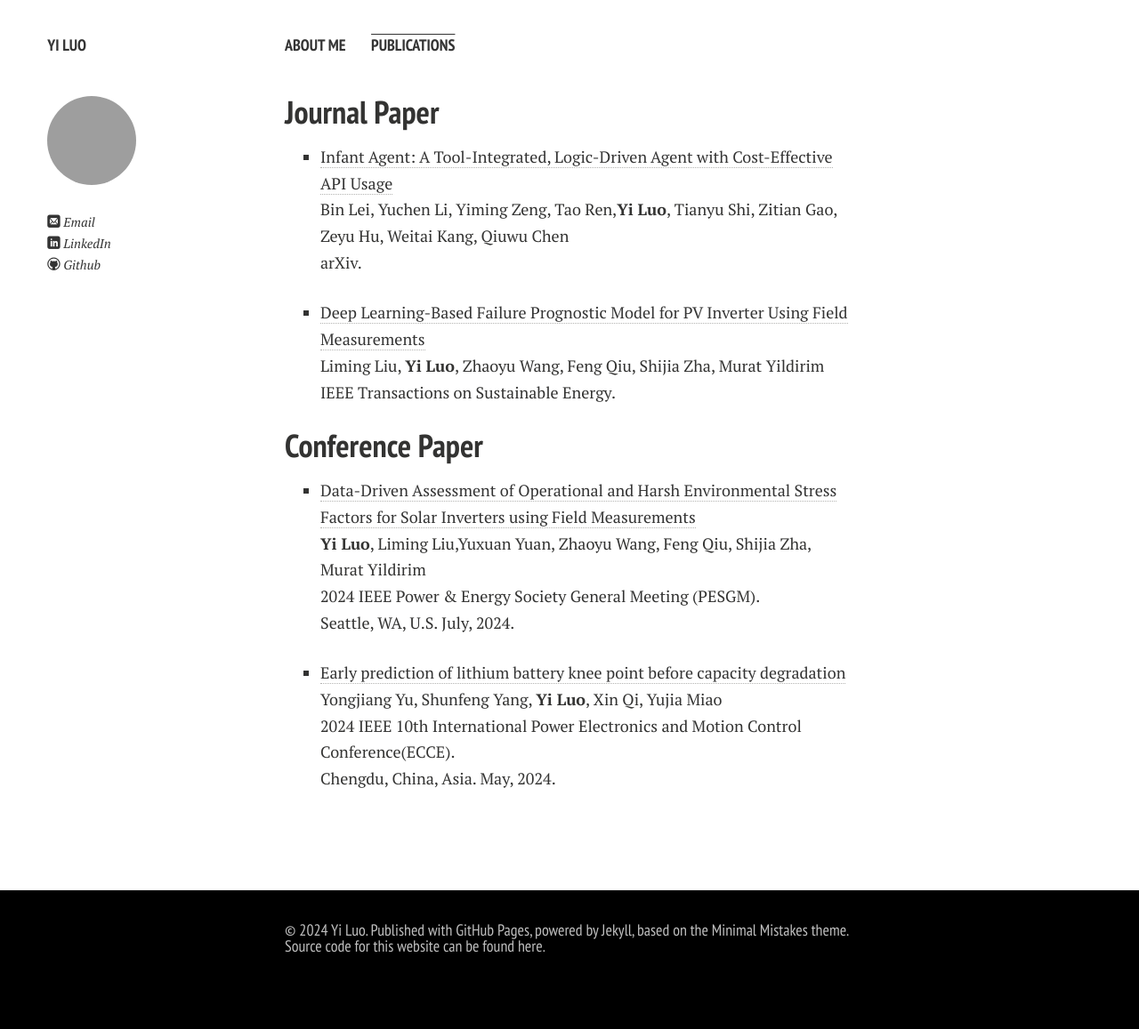
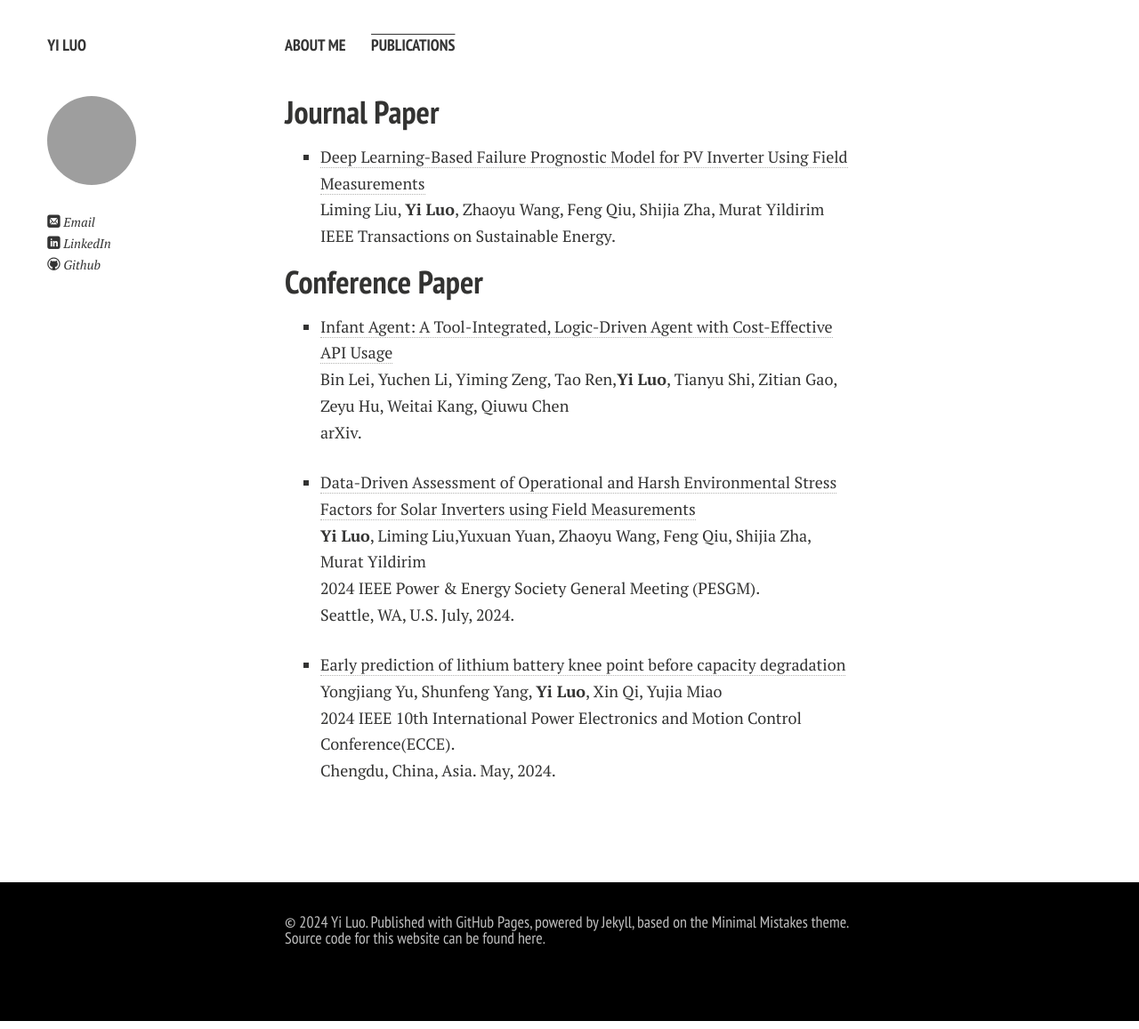
Before and after one commit to yisamu/yisamu.github.io, a Jekyll site: the page built from publications.md, in a window 1280 px wide. Shown: the whole page at 89% size. Built offline with Jekyll 4.4.1, drawn with Linux system fonts in a browser that asks for light colours; nearby versions of some CDN libraries; comment, search, counter and statistics services are not loaded; a style sheet for code colours, icons or effects is not loaded.

```diff
--- a/publications.md
+++ b/publications.md
@@ -7,13 +7,14 @@ title: Publications
 
 
 ## Journal Paper
-- [Infant Agent: A Tool-Integrated, Logic-Driven Agent with Cost-Effective API Usage](https://arxiv.org/abs/2411.01114)<br> Bin Lei, Yuchen Li, Yiming Zeng, Tao Ren,**Yi Luo**, Tianyu Shi, Zitian Gao, Zeyu Hu, Weitai Kang, Qiuwu Chen<br> 	arXiv.<be>
+
 
 - [Deep Learning-Based Failure Prognostic Model for PV Inverter Using Field Measurements](https://ieeexplore.ieee.org/abstract/document/10636809)<br>Liming Liu, **Yi Luo**, Zhaoyu Wang, Feng Qiu, Shijia Zha, Murat Yildirim<br> IEEE Transactions on Sustainable Energy.<be>
 
 
 
 ## Conference Paper
+- [Infant Agent: A Tool-Integrated, Logic-Driven Agent with Cost-Effective API Usage](https://arxiv.org/abs/2411.01114)<br> Bin Lei, Yuchen Li, Yiming Zeng, Tao Ren,**Yi Luo**, Tianyu Shi, Zitian Gao, Zeyu Hu, Weitai Kang, Qiuwu Chen<br> 	arXiv.<be>
 
 - [Data-Driven Assessment of Operational and Harsh Environmental Stress Factors for Solar Inverters using Field Measurements]([https://ieeexplore.ieee.org/abstract/document/10636809])<br>**Yi Luo**, Liming Liu,Yuxuan Yuan, Zhaoyu Wang, Feng Qiu, Shijia Zha, Murat Yildirim<br> 2024 IEEE Power & Energy Society General Meeting (PESGM).<br>Seattle, WA, U.S. July, 2024.
 
```
